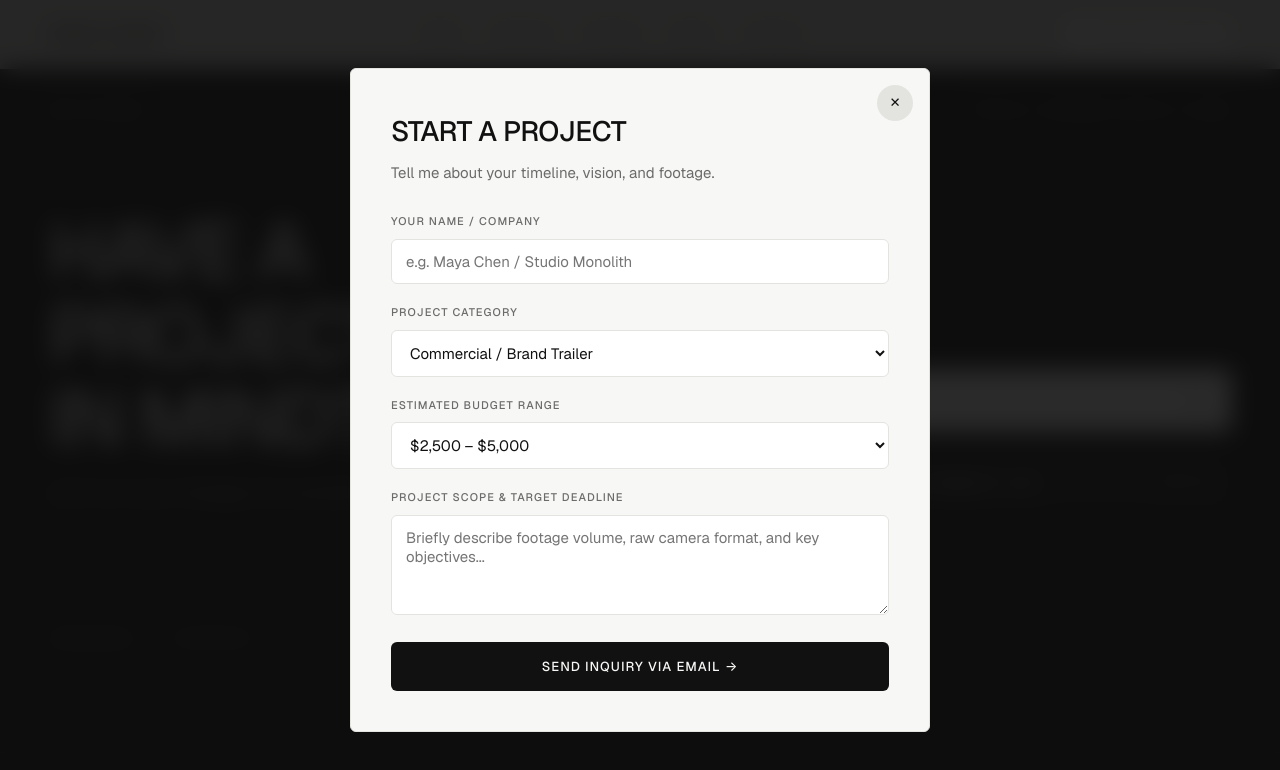
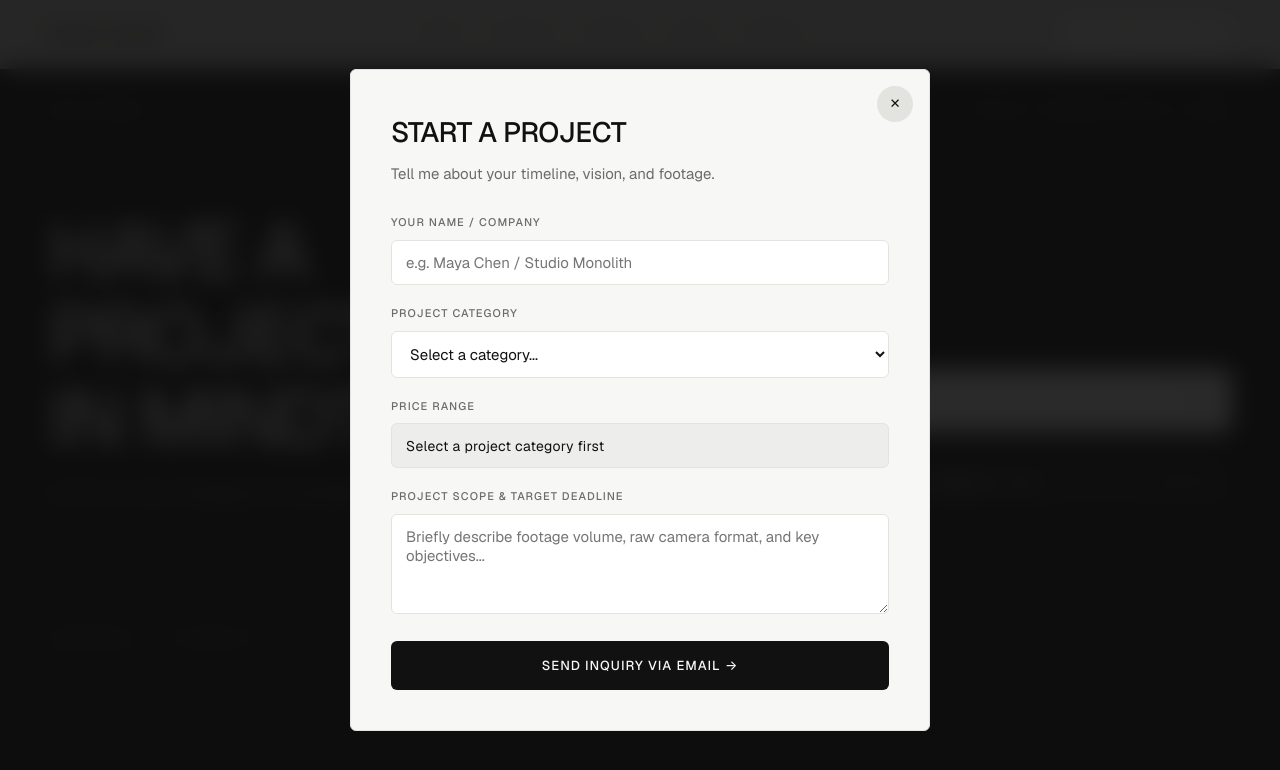
Before and after one commit to MANJHIJI777/arnav-portfolio, a website: page index.html in a window 1280 px wide. Both pictures are taken after a click on the button "START A PROJECT →". Shown: the part 5951-6721 px from the top of the page. Drawn offline with nearby package versions, Linux system fonts and the light colour scheme.

Commit message:
feat: update inquiry form category options, automatic price calculation, and read-only field

```diff
--- a/css/main.css
+++ b/css/main.css
@@ -1908,6 +1908,28 @@ ul, ol {
   min-height: 100px;
 }
 
+.inquiry-readonly-price {
+  background-color: rgba(0, 0, 0, 0.04);
+  color: var(--text-primary);
+  cursor: default;
+  user-select: none;
+  font-weight: 500;
+  border-color: var(--border-light);
+  letter-spacing: 0.02em;
+}
+
+.inquiry-readonly-price:focus {
+  border-color: var(--border-light);
+  outline: none;
+  box-shadow: none;
+}
+
+.inquiry-readonly-price::placeholder {
+  color: var(--text-muted);
+  font-weight: 400;
+  font-size: 0.875rem;
+}
+
 /* ==========================================================================
    SCROLL REVEAL ANIMATIONS
    ========================================================================== */
--- a/index.html
+++ b/index.html
@@ -699,23 +699,16 @@
 
         <div class="inquiry-form-group">
           <label class="inquiry-label" for="inqType">Project Category</label>
-          <select id="inqType" class="inquiry-select">
-            <option value="Commercial / Brand Trailer">Commercial / Brand Trailer</option>
-            <option value="Short-Form Social Campaign">Short-Form Social Campaign (Reels / Shorts)</option>
-            <option value="Long-Form Documentary / YouTube">Long-Form Documentary / YouTube</option>
-            <option value="Motion Design & Title Sequences">Motion Design & Title Sequences</option>
-            <option value="Full Post-Production (Edit + Color + Sound)">Full Post-Production (Edit + Color + Sound)</option>
+          <select id="inqType" class="inquiry-select" required>
+            <option value="" disabled selected>Select a category...</option>
+            <option value="Short Form / Reel">Short Form / Reel</option>
+            <option value="Long Form / YouTube">Long Form / YouTube</option>
           </select>
         </div>
 
         <div class="inquiry-form-group">
-          <label class="inquiry-label" for="inqBudget">Estimated Budget Range</label>
-          <select id="inqBudget" class="inquiry-select">
-            <option value="$2,500 – $5,000">$2,500 – $5,000</option>
-            <option value="$5,000 – $10,000">$5,000 – $10,000</option>
-            <option value="$10,000+">$10,000+</option>
-            <option value="Retainer / Ongoing">Monthly Retainer</option>
-          </select>
+          <label class="inquiry-label" for="inqBudget">Price Range</label>
+          <input type="text" id="inqBudget" name="priceRange" class="inquiry-input inquiry-readonly-price" placeholder="Select a project category first" readonly tabindex="-1" aria-readonly="true">
         </div>
 
         <div class="inquiry-form-group">
--- a/js/main.js
+++ b/js/main.js
@@ -234,8 +234,34 @@ function initInquiryModal() {
   const modal = document.getElementById('inquiryModal');
   const closeBtn = document.getElementById('closeInquiryModal');
   const form = document.getElementById('inquiryForm');
+  const typeSelect = document.getElementById('inqType');
+  const budgetInput = document.getElementById('inqBudget');
 
   if (!modal) return;
+
+  const PRICE_MAP = {
+    'Short Form / Reel': '$30 – $80',
+    'Long Form / YouTube': '$60 – $150'
+  };
+
+  function updatePriceRange() {
+    if (!typeSelect || !budgetInput) return;
+    const selectedCategory = typeSelect.value;
+    const priceRange = PRICE_MAP[selectedCategory] || '';
+    budgetInput.value = priceRange;
+  }
+
+  if (typeSelect) {
+    typeSelect.addEventListener('change', updatePriceRange);
+    updatePriceRange();
+  }
+
+  // Ensure price range field cannot be manually changed, typed into, or pasted into
+  if (budgetInput) {
+    budgetInput.addEventListener('keydown', (e) => e.preventDefault());
+    budgetInput.addEventListener('paste', (e) => e.preventDefault());
+    budgetInput.addEventListener('drop', (e) => e.preventDefault());
+  }
 
   function openModal() {
     modal.classList.add('open');
@@ -254,17 +280,36 @@ function initInquiryModal() {
     if (e.target === modal) closeModal();
   });
 
+  window.addEventListener('keydown', (e) => {
+    if (e.key === 'Escape' && modal.classList.contains('open')) {
+      closeModal();
+    }
+  });
+
   if (form) {
     form.addEventListener('submit', (e) => {
       e.preventDefault();
-      const name = document.getElementById('inqName').value || 'Collaborator';
-      const projectType = document.getElementById('inqType').value || 'Video Editing';
-      const budget = document.getElementById('inqBudget').value || 'Flexible';
-      const details = document.getElementById('inqDetails').value || '';
+      const name = document.getElementById('inqName').value.trim() || 'Collaborator';
+      const selectedCategory = typeSelect ? typeSelect.value : '';
 
-      const subject = encodeURIComponent(`Project Inquiry: ${projectType} — ${name}`);
+      // Validate category selection
+      if (!selectedCategory || !PRICE_MAP[selectedCategory]) {
+        alert('Please select a project category (Short Form / Reel or Long Form / YouTube).');
+        if (typeSelect) typeSelect.focus();
+        return;
+      }
+
+      // Calculate/validate price range directly from selected category
+      const priceRange = PRICE_MAP[selectedCategory];
+      if (budgetInput) {
+        budgetInput.value = priceRange;
+      }
+
+      const details = document.getElementById('inqDetails').value.trim() || 'No additional scope provided.';
+
+      const subject = encodeURIComponent(`Project Inquiry: ${selectedCategory} (${priceRange}) — ${name}`);
       const body = encodeURIComponent(
-        `Hi Arnav,\n\nName: ${name}\nProject Type: ${projectType}\nEstimated Budget: ${budget}\n\nProject Scope:\n${details}\n\nLooking forward to hearing from you!`
+        `Hi Arnav,\n\nName: ${name}\nProject Category: ${selectedCategory}\nPrice Range: ${priceRange}\n\nProject Scope & Target Deadline:\n${details}\n\nLooking forward to hearing from you!`
       );
 
       window.location.href = `mailto:workwitharnav.creative@gmail.com?subject=${subject}&body=${body}`;
```
